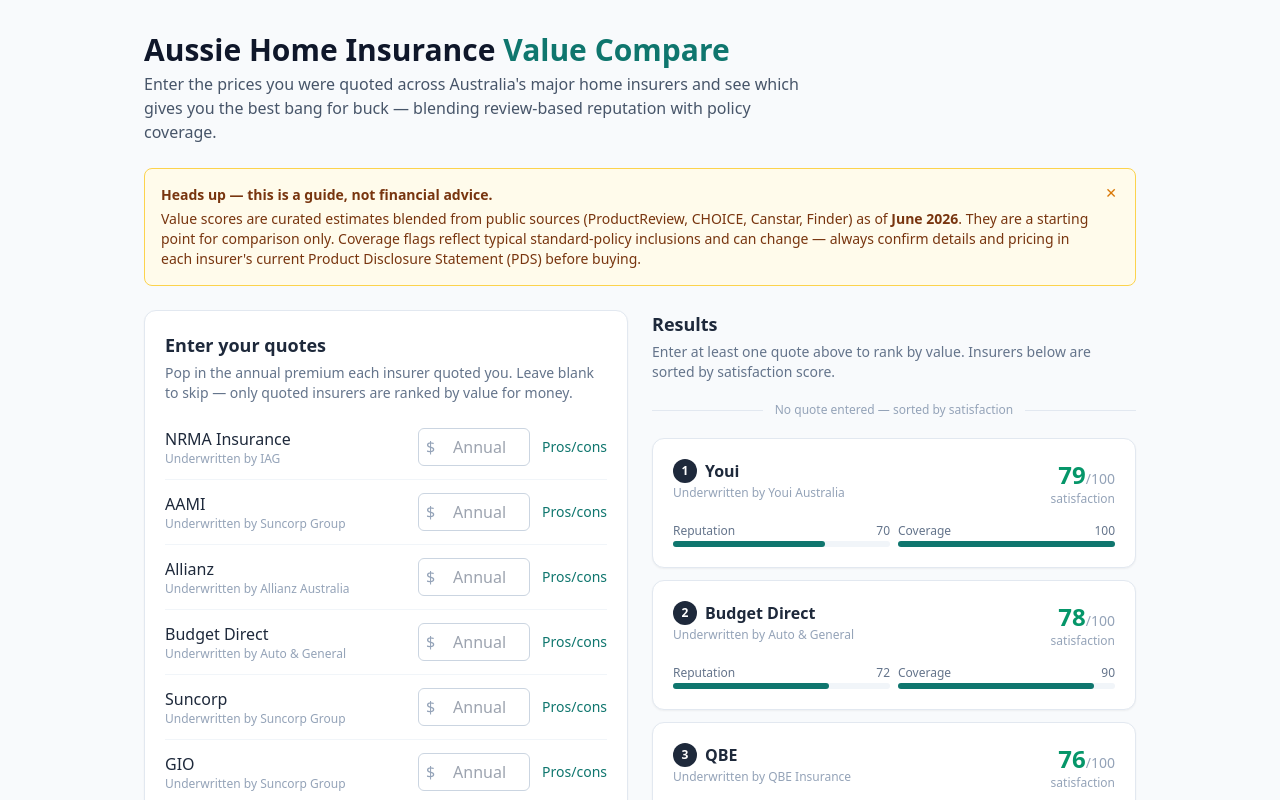
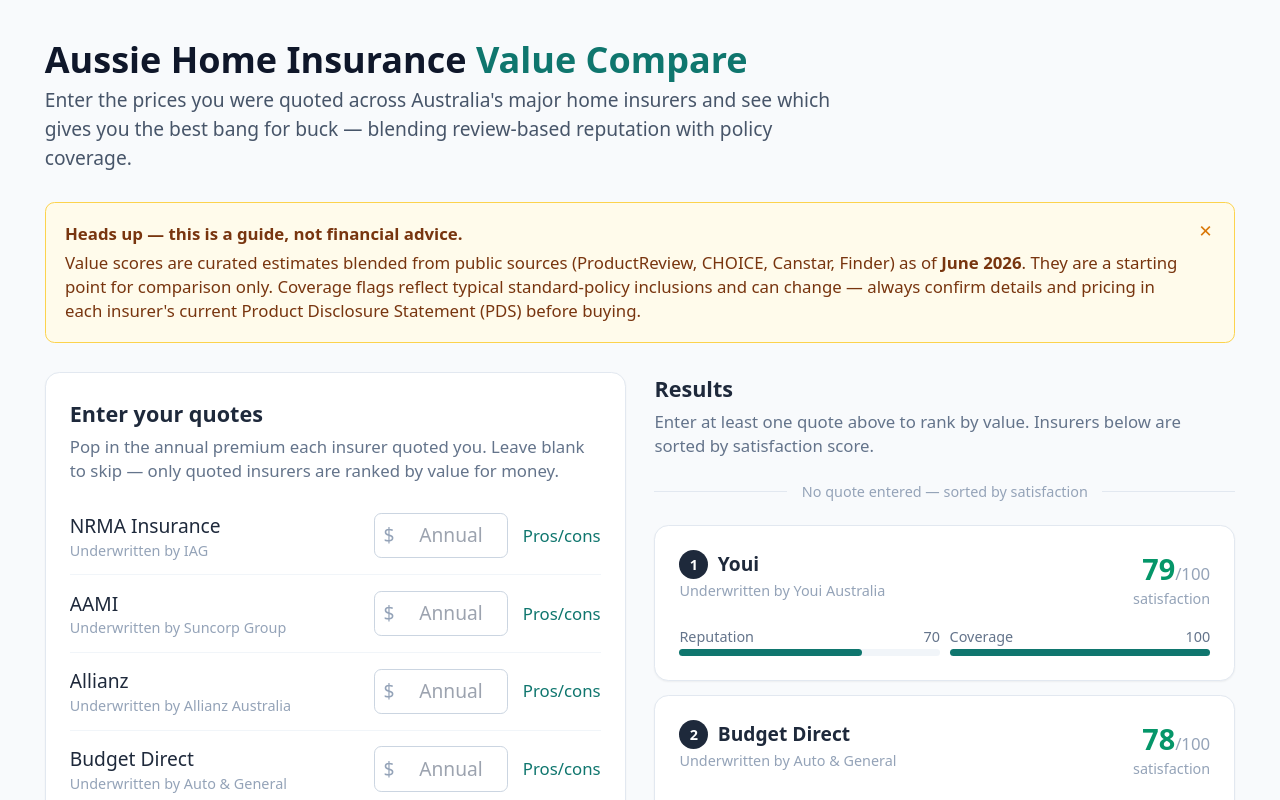
Before and after one commit to frontalspy/australian-insurance-quote-comparison, a React (Vite) app: page / in a window 1280 px wide. Shown: the top 800 px of the page. Built offline with nearby package versions, Linux system fonts and the light colour scheme.

Commit message:
Add live URL to README; scale UI by 20% via root font size

```diff
--- a/src/index.css
+++ b/src/index.css
@@ -1,6 +1,10 @@
 @tailwind base;
 @tailwind components;
 @tailwind utilities;
+
+html {
+  font-size: 120%;
+}
 
 :root {
   color-scheme: light;
```
Also changed, not shown: 1 other file (tests, documents, lock files or other folders).
